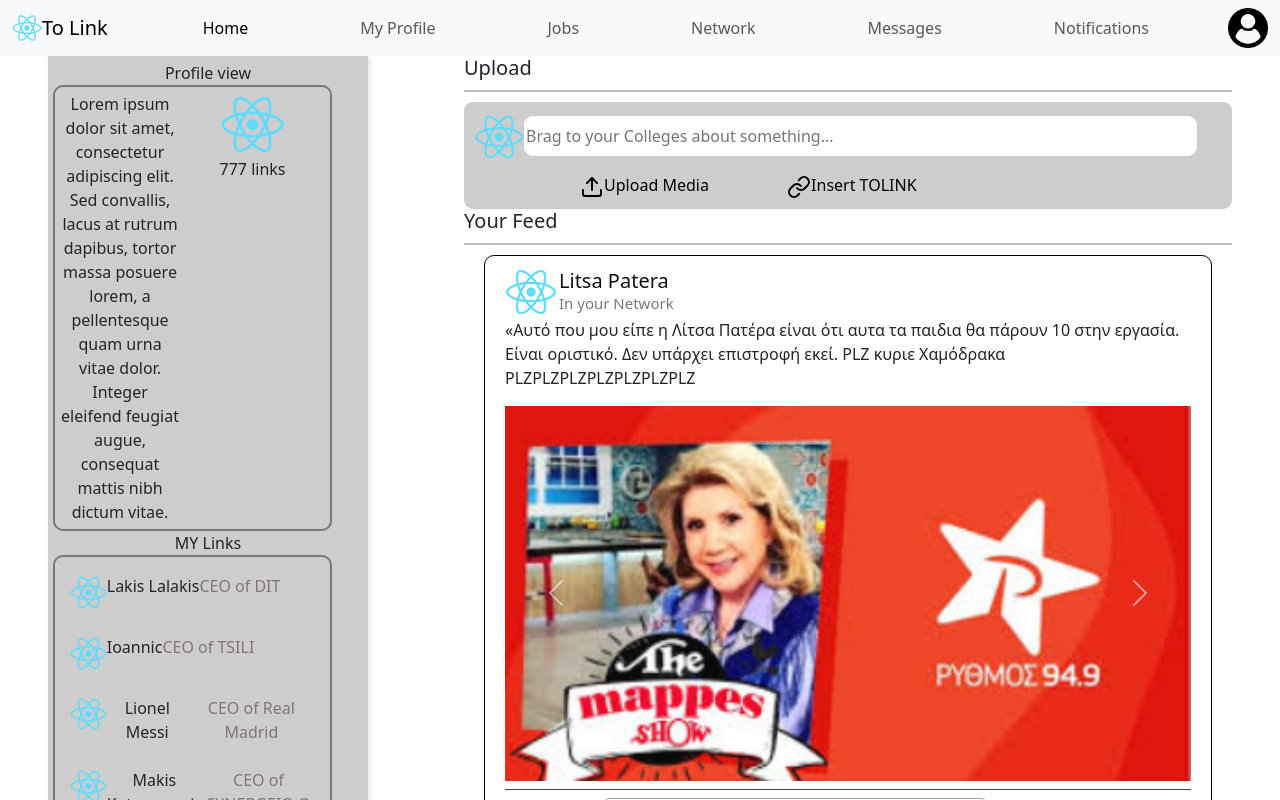
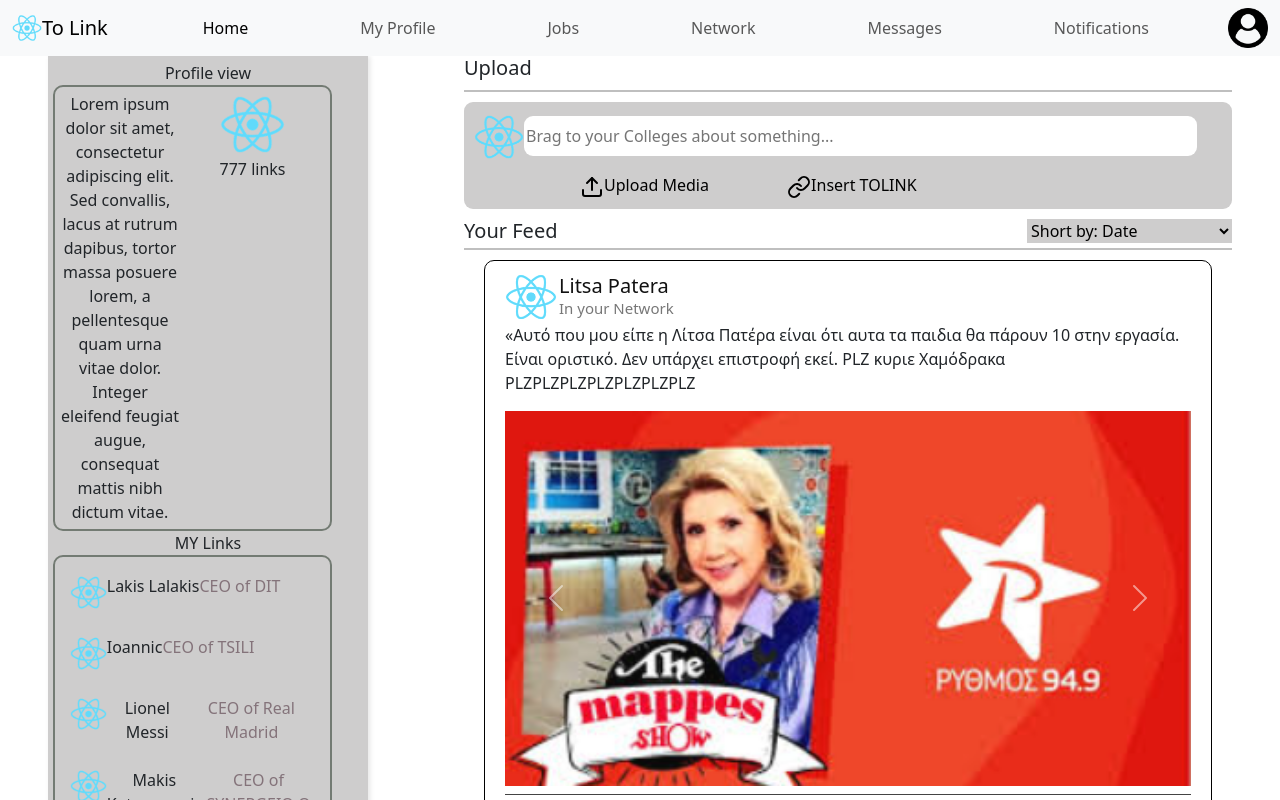
Before and after one commit to DPorichis/to-link, a React (Create React App) app: page /user in a window 1280 px wide. Shown: the top 800 px of the page. Built offline with nearby package versions, Linux system fonts and the light colour scheme.

Commit message:
Short Button

```diff
--- a/src/Pages/User/HomePGU.js
+++ b/src/Pages/User/HomePGU.js
@@ -80,10 +80,15 @@
                             Insert TOLINK
                         </button>
                     </div>
-
                 </div>
-                <h5 style={{textAlign:"left"}}>Your Feed</h5>
-                <hr style={{ border: "1px solid black", margin: "10px 0" }} />
+                <div style={{display:"flex", flexDirection:"row",justifyContent:"space-between",marginTop:"10px"}}>
+                    <h5 style={{textAlign:"left",marginBottom:"0px"}}>Your Feed</h5>
+                    <select name="Short by" style={{ backgroundColor: "#cecdcd", border: "none", outline: "none" }}>
+                        <option value="Date">Short by: Date</option>
+                        <option value="Recomended">Short by: Recommended</option>
+                    </select>
+                </div>
+                <hr style={{ border: "1px solid black", margin: "10px 0",marginTop:"5px" }} />
                 <div>
                     <Postbox photolist ={[ "/testing-post1.png", "/testing-post.png"]}/>
                     <Postbox photolist ={[ "/testing-post1.png"]}/>
```
